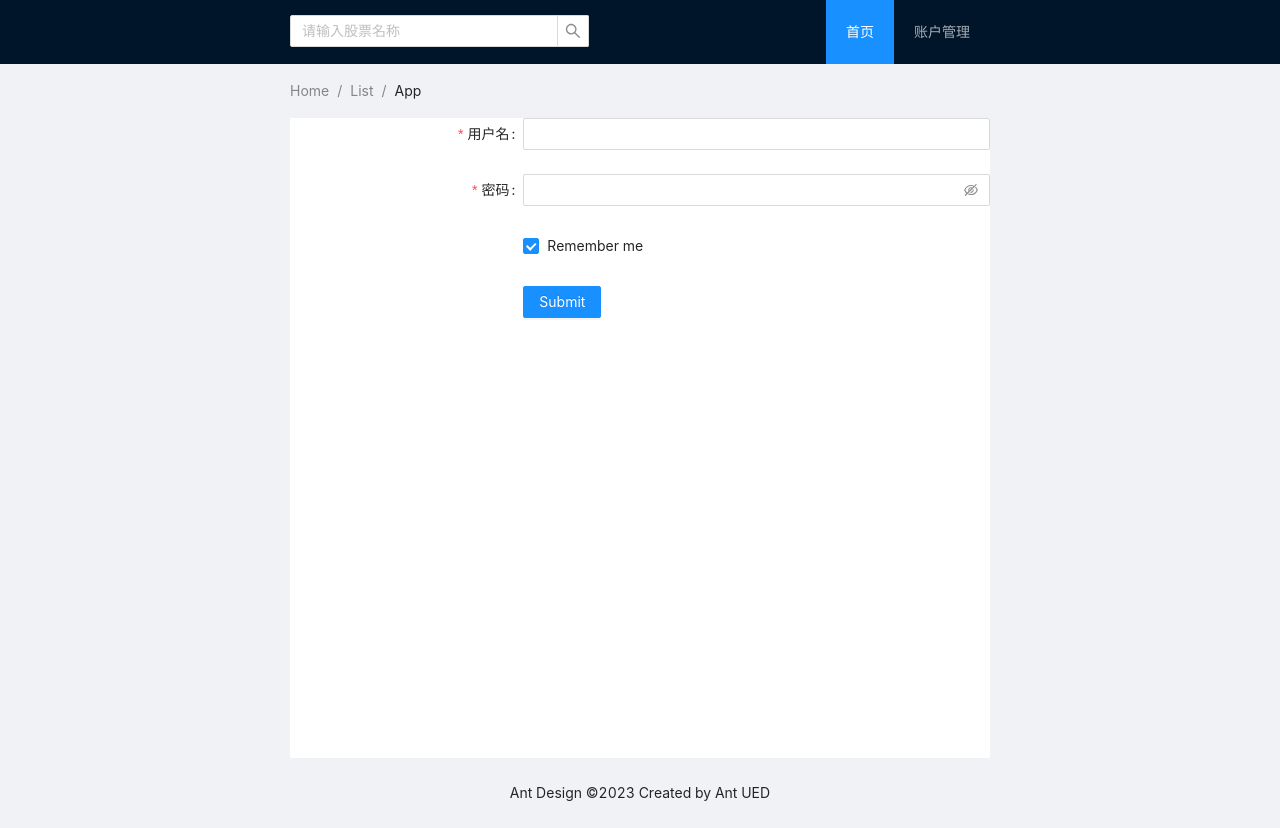
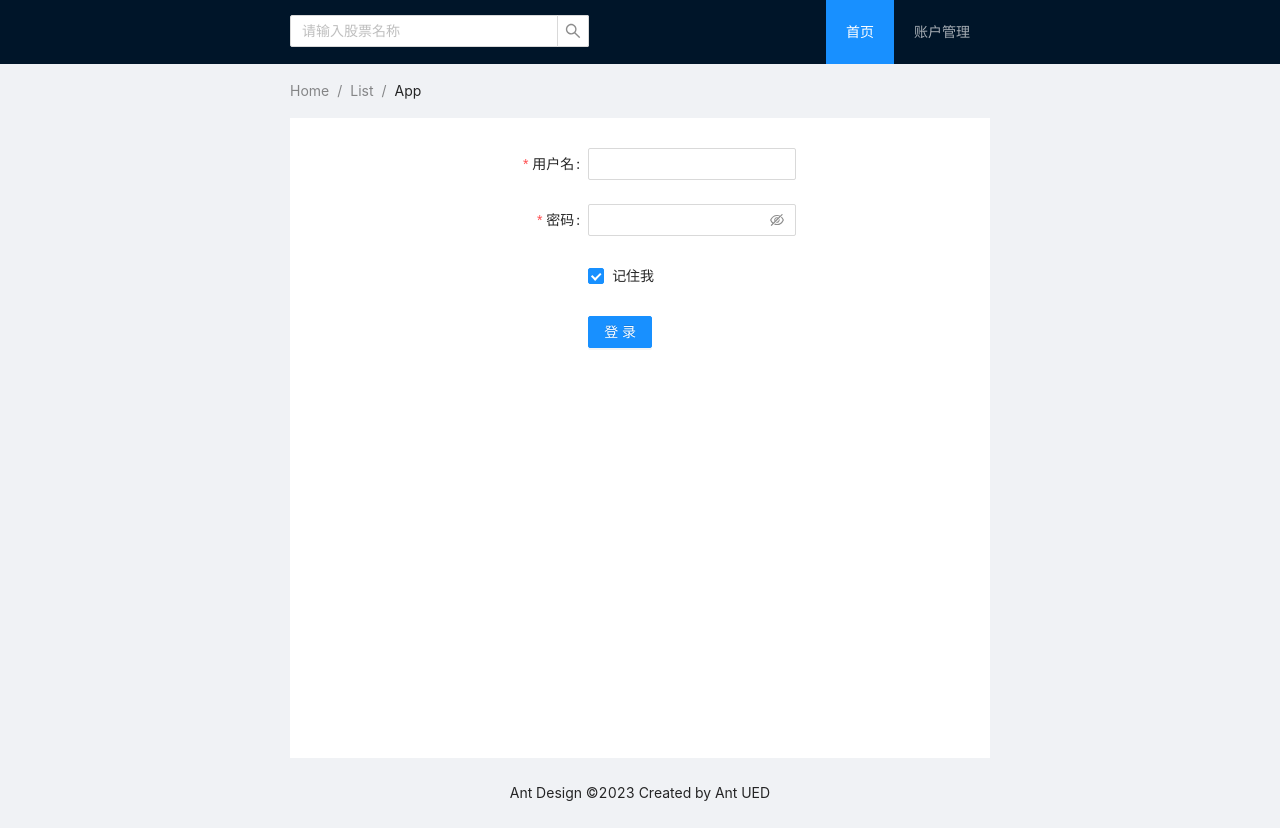
Before and after one commit to mytac/sails, a React app: page /login in a window 1280 px wide. Built offline with nearby package versions, Linux system fonts and the light colour scheme.

Commit message:
feat(Login): 登录页

```diff
--- a/src/pages/Login/index.tsx
+++ b/src/pages/Login/index.tsx
@@ -1,24 +1,50 @@
 import React, { useEffect } from 'react';
-import { Form, Input, Checkbox, Button, Tabs } from 'antd';
-import { parseUrlSearchParams } from '../../utils';
+import { Form, Input, Checkbox, Button, message } from 'antd';
+import { parseUrlSearchParams } from '@utils/index';
+import request from '@utils/request';
+import {useHistory} from 'react-router'
 import './style.css';
 
 const Detail: React.FC = () => {
+
+  const [form]=Form.useForm()
+  const history=useHistory()
+
+
   useEffect(() => {
     // 请求
     const search = parseUrlSearchParams();
     console.log('search', search);
   }, []);
 
+  const onFinish= async (values:any)=>{
+    console.log('values',values)
+    try{
+    const {username,password}=values
+      const {retCode}=await request('/login/','post',{username,password})
+      if(retCode>0){
+        message.error(retCode===1?"账户或密码错误，请重新输入！":"用户不存在")
+      }else{
+        message.success("登陆成功")
+        history.push('/')
+      }
+    }catch(err){
+      message.error("网络错误")
+      console.log(err)
+    }
+  }
+
+
   return (
-    <div className="detail_page">
+    <div className="login_page">
       <Form
         name="basic"
         labelCol={{ span: 8 }}
         wrapperCol={{ span: 16 }}
         initialValues={{ remember: true }}
-        //   onFinish={onFinish}
-        autoComplete="off"
+          onFinish={onFinish}
+        autoComplete="on"
+        form={form}
       >
         <Form.Item
           label="用户名"
@@ -41,12 +67,12 @@ const Detail: React.FC = () => {
           valuePropName="checked"
           wrapperCol={{ offset: 8, span: 16 }}
         >
-          <Checkbox>Remember me</Checkbox>
+          <Checkbox>记住我</Checkbox>
         </Form.Item>
 
         <Form.Item wrapperCol={{ offset: 8, span: 16 }}>
           <Button type="primary" htmlType="submit">
-            Submit
+            登录
           </Button>
         </Form.Item>
       </Form>
--- a/src/pages/Login/style.css
+++ b/src/pages/Login/style.css
@@ -0,0 +1,7 @@
+.login_page{
+    max-width: 500px;
+    margin: 30px auto;
+    display: flex;
+    justify-content: center;
+    align-items: center;
+}
--- a/src/pages/Regist/index.tsx
+++ b/src/pages/Regist/index.tsx
@@ -1,8 +1,8 @@
 import React, { useEffect } from 'react';
 import { Form, Input, Button,message } from 'antd';
+import {useHistory} from 'react-router'
 import { parseUrlSearchParams } from '@utils/index';
 import request from '@utils/request';
-import {useHistory} from 'react-router'
 import './style.css';
 
 const Regist: React.FC = () => {
```
